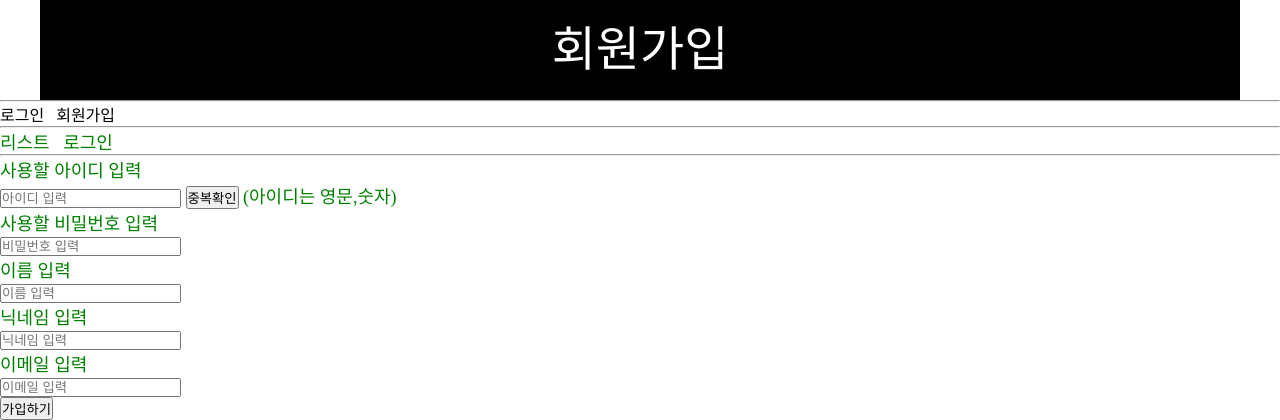
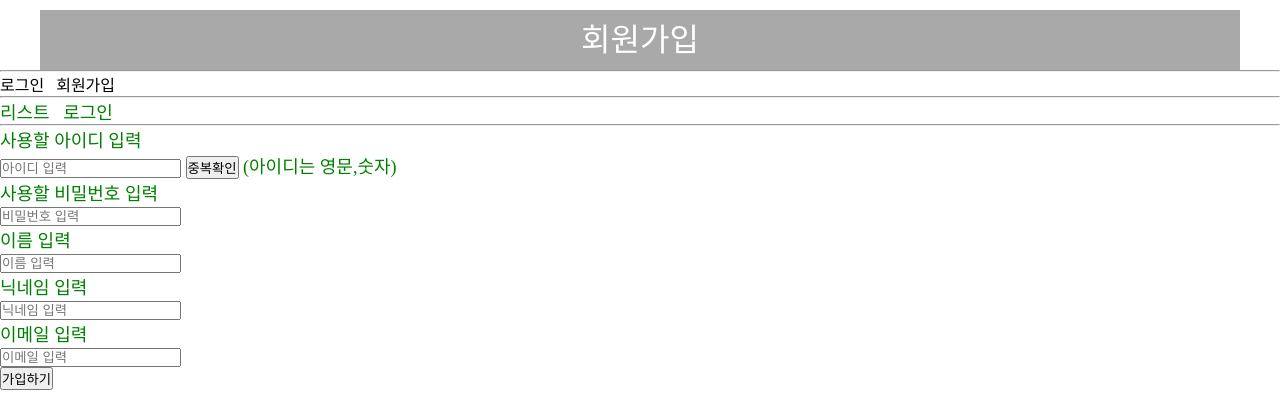
Before and after one commit to bgchoi205/new_php_blog_210531, a PHP site: page /usr/member/join.php in a window 1280 px wide. Shown: the top 420 px of the page. Run offline with PHP 8.4, Linux system fonts and the light colour scheme.

Commit message:
회원가입시 아이디 중복체크메시지 완

```diff
--- a/common.css
+++ b/common.css
@@ -41,15 +41,22 @@ ul,li{
 /* 스타일 */
 
 .top-bar{
-  height:100px;
-  background-color:black;
+  margin-top:10px;
+  height:60px;
+  background-color:darkgray;
   text-align:center;
-  line-height:100px;
+  line-height:60px;
+  position:relative;
 }
 
 .top-bar > .pageTitle{
+  width:300px;
   color:white;
-  font-size:3rem;
+  font-size:2rem;
+  position:absolute;
+  top:50%;
+  left:50%;
+  transform:translate(-50%, -50%);
 }
 
 table{
@@ -81,3 +88,7 @@ textarea{
 .replyWriter{
   font-weight:bold;
 }
+
+.list-title{
+  text-decoration:underline;
+}
--- a/usr/head.php
+++ b/usr/head.php
@@ -5,6 +5,7 @@
   <meta http-equiv="X-UA-Compatible" content="IE=edge">
   <meta name="viewport" content="width=device-width, initial-scale=1.0">
   <title><?=$pageTitle?></title>
+  <script src="https://code.jquery.com/jquery-3.5.1.js" ></script>
   <link rel="stylesheet" href="/common.css">
 </head>
 <body>
--- a/usr/member/join.php
+++ b/usr/member/join.php
@@ -29,7 +29,7 @@ $pageTitle = "회원가입";
       $(document).ready(function(){
         $("#btn_check_id").click(function(){
           $.ajax({
-            url : './joinDouble.php?loginId='+$('#loginId').val(),
+            url : 'joinDouble.php?loginId='+$('#loginId').val(),
             type:'post',
             dataType:'text',
             success:function(data){
```
Also changed, not shown: usr/member/joinDouble.php (+10 -5 lines).
